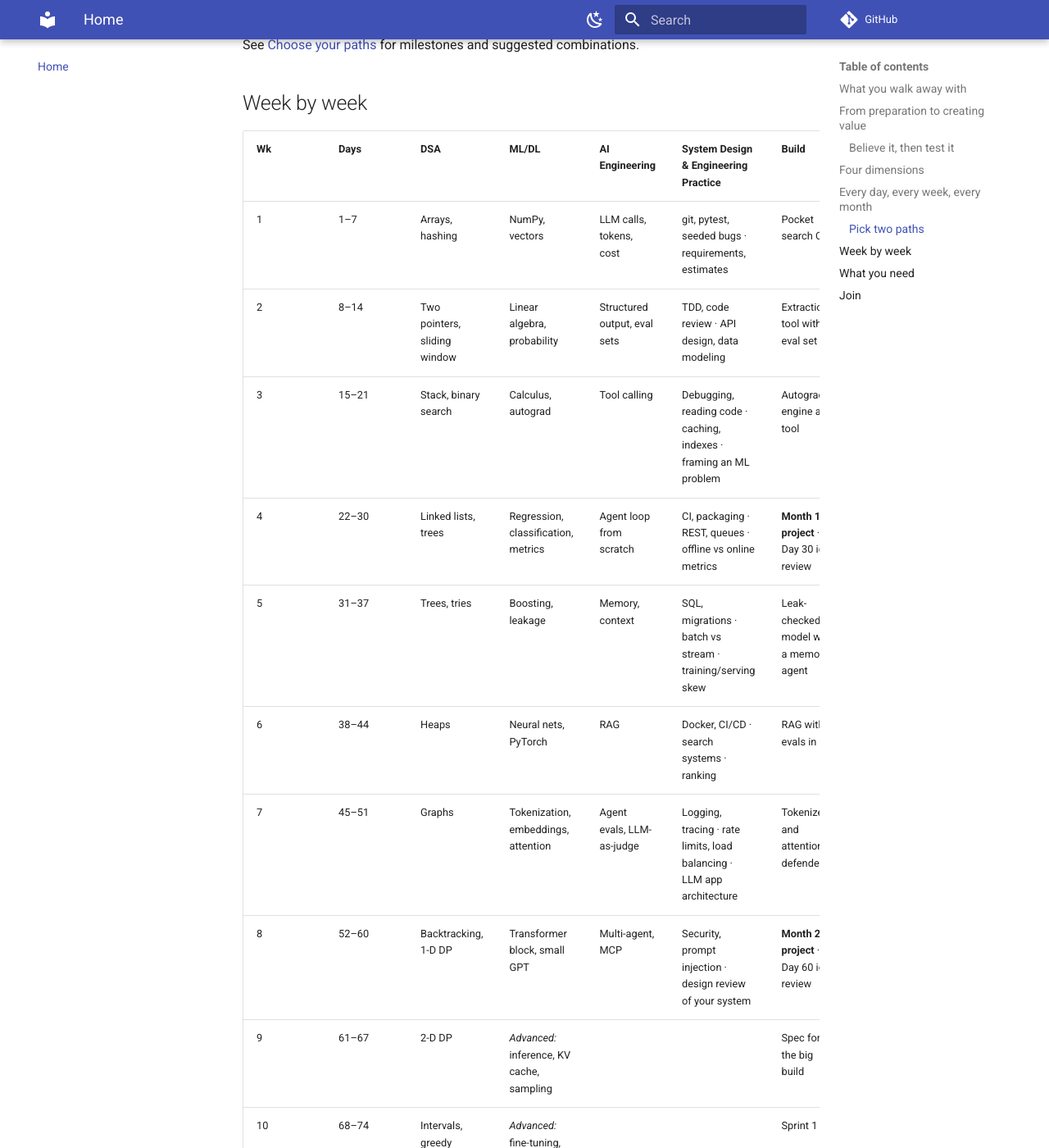
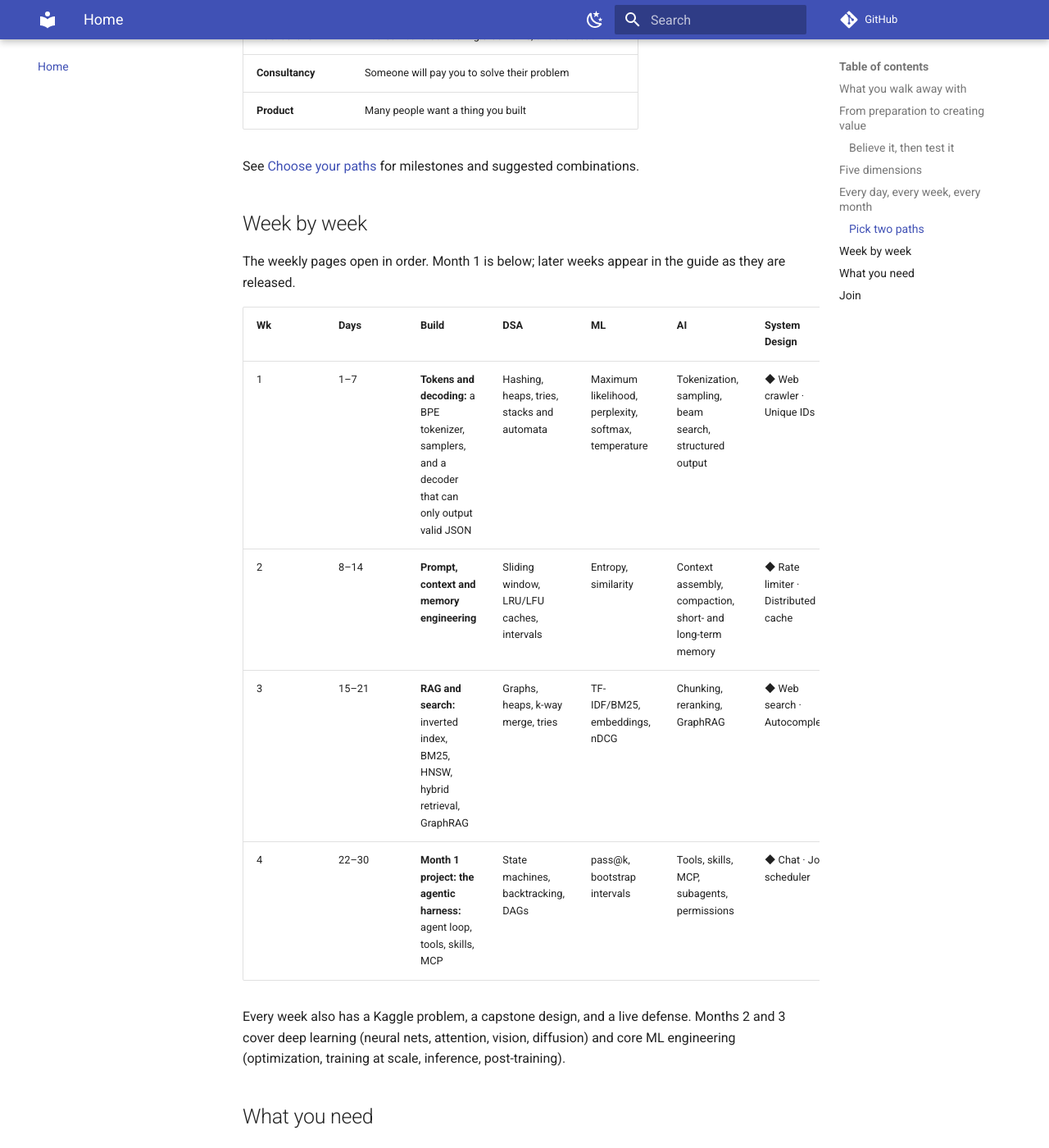
Before and after one commit to dpaul0501/ai-engineer-100, an MkDocs documentation site: the page built from docs/index.md, in a window 1280 px wide and 1400 px high, scrolled down 3124 px. Shown: the whole window at 82% size. Built offline with MkDocs 1.6.1 and Material for MkDocs 9.7.7, drawn with Linux system fonts in a browser that asks for light colours; comment, search, counter and statistics services are not loaded; some of the changed text lies outside the part shown.

Commit message:
Show Month 1 (v4) and five dimensions; link the deployed guide
- Five dimensions: DSA, ML, AI, System Design, Software Delivery
- Week by week and What you build show Weeks 1-4 only; later weeks are
  released in order in the guide
- Guide links point to the GitHub Pages site

Co-Authored-By: Claude Opus 5.5 <noreply@anthropic.com>

```diff
--- a/docs/index.md
+++ b/docs/index.md
@@ -6,7 +6,7 @@ The goal is not to finish a syllabus. The goal is to become someone who creates
 
 This is a **peer group**, not a class. Participants review each other's work and run mock interviews with each other. Moderators keep the standard, and technology leaders from industry give feedback on your ideas.
 
-[Start the guide](https://github.com/dpaul0501/ai-engineer-100-labs){ .md-button .md-button--primary } [Sign up](https://forms.gle/RSezwZ7xUM5WRHiE8){ .md-button } [Orientation slides](orientation.html){ .md-button } [What you build](what-you-build.md){ .md-button }
+[Start the guide](https://dpaul0501.github.io/ai-engineer-100-labs/){ .md-button .md-button--primary } [Sign up](https://forms.gle/RSezwZ7xUM5WRHiE8){ .md-button } [Orientation slides](orientation.html){ .md-button } [What you build](what-you-build.md){ .md-button }
 
 **Self-paced.** Start whenever you are ready. Day N is a step, not a date. Peers are matched by the stage they have reached, not by start date.
 
@@ -32,9 +32,9 @@ Proof, not a certificate.
 
 | Month | Days | Focus | Study / build | Month project |
 |---|---|---|---|---|
-| **1: Foundations** | 1–30 | All four dimensions, from first principles | ~80% / 20% | A tested AI tool for one real problem |
-| **2: Depth** | 31–60 | The same four dimensions, taken deeper | ~80% / 20% | A deployed system for your problem area: RAG, agent and model, with evals |
-| **3: Advanced + validation** | 61–100 | Advanced topics, and one big build aimed at your chosen path | **30% / 70%** | The Month 1 and 2 projects grown into something bigger: a merged feature, a paper or patent, hackathon wins, a paying client, or a product with users |
+| **1: AI Engineer** | 1–30 | Tokens and decoding, prompts, context and memory, RAG and search, agents | ~80% / 20% | An agentic harness built from your own parts |
+| **2: Deep learning** | 31–60 | Neural nets and autograd, attention and a GPT, vision and multimodal, generative models | ~80% / 20% | A generative model, released with a model card |
+| **3: Core ML engineering + validation** | 61–100 | Optimization, training at scale, inference, post-training, and one big build aimed at your chosen path | **30% / 70%** | The Month 1 and 2 projects grown into something bigger: a merged feature, a paper or patent, hackathon wins, a paying client, or a product with users |
 
 ### Believe it, then test it
 
@@ -49,25 +49,26 @@ Believe you can build something people want in 100 days. Then test that belief e
 
 Test the program the same way. Do Week 1 Day 1 today. If the depth ladder has not changed how you read code by Day 7, this program is not for you.
 
-## Four dimensions
+## Five dimensions
 
-Every day in Months 1 and 2 moves each dimension forward. In Month 3, study narrows to advanced topics and the build takes most of the day.
+Every week moves each dimension forward, inside one build. In Month 3, study narrows to advanced topics and the build takes most of the day.
 
 | Dimension | Daily dose | What it covers |
 |---|---|---|
-| **DSA** | 1–2 problems through the depth ladder (~45m) | 100 problems by pattern, from arrays to dynamic programming and graphs |
-| **ML/DL** | 1 concept, code read, and parameters (~60m) | NumPy and vectors through training and sampling a small GPT |
-| **AI Engineering** | 1 concept and experiment (~60m) | LLM calls, structured output, tools, agents, RAG, evals, MCP |
-| **System Design & Engineering Practice** | 1 practice and 1 design concept (~60m) | *Practice:* git, testing, code review, CI/CD, debugging, observability, security. *Design:* software and ML systems |
+| **DSA** | 1–2 problems through the depth ladder (~45m) | Every LeetCode pattern, each placed in the week whose build uses it |
+| **ML** | 1 concept, derived and checked numerically (~45m) | Statistics and core ML: probability, linear algebra, calculus, optimization, measurement |
+| **AI** | The week's build (~2h) | Tokens and decoding, prompts, context and memory, retrieval, agents, then the models themselves |
+| **System Design** | 2 design reps a week | The Google and Meta product, infrastructure, ML and LLM rounds, with numbers |
+| **Software Delivery** | Every build | Spec → contract → test → code, property tests, planted bugs, CI, release |
 
-DSA uses a curated list of 100 problems grouped by pattern, not LeetCode #1–100 in order.
+DSA problems are grouped by pattern and tied to the build, not LeetCode #1–100 in order.
 
 ## Every day, every week, every month
 
 | Rhythm | What you do |
 |---|---|
-| **Every day** | Move all four dimensions forward. Post one finding on LinkedIn as **Day N/100**. |
-| **Every week** | Build one working piece that uses all four dimensions, defend it live, run a peer mock interview, and publish a longer write-up. |
+| **Every day** | Move all five dimensions forward. Post one finding on LinkedIn as **Day N/100**. |
+| **Every week** | Build one working piece that uses all five dimensions, defend it live, run a peer mock interview, and publish a longer write-up. |
 | **Every month** | Hit the next milestone on each of your two paths, and present it to technology leaders at the idea review. |
 
 ### Pick two paths
@@ -86,34 +87,25 @@ See [Choose your paths](paths.md) for milestones and suggested combinations.
 
 ## Week by week
 
-| Wk | Days | DSA | ML/DL | AI Engineering | System Design & Engineering Practice | Build |
+The weekly pages open in order. Month 1 is below; later weeks appear in the guide as they are released.
+
+| Wk | Days | Build | DSA | ML | AI | System Design |
 |---|---|---|---|---|---|---|
-| 1 | 1–7 | Arrays, hashing | NumPy, vectors | LLM calls, tokens, cost | git, pytest, seeded bugs · requirements, estimates | Pocket search CLI |
-| 2 | 8–14 | Two pointers, sliding window | Linear algebra, probability | Structured output, eval sets | TDD, code review · API design, data modeling | Extraction tool with an eval set |
-| 3 | 15–21 | Stack, binary search | Calculus, autograd | Tool calling | Debugging, reading code · caching, indexes · framing an ML problem | Autograd engine as a tool |
-| 4 | 22–30 | Linked lists, trees | Regression, classification, metrics | Agent loop from scratch | CI, packaging · REST, queues · offline vs online metrics | **Month 1 project** · Day 30 idea review |
-| 5 | 31–37 | Trees, tries | Boosting, leakage | Memory, context | SQL, migrations · batch vs stream · training/serving skew | Leak-checked model with a memory agent |
-| 6 | 38–44 | Heaps | Neural nets, PyTorch | RAG | Docker, CI/CD · search systems · ranking | RAG with evals in CI |
-| 7 | 45–51 | Graphs | Tokenization, embeddings, attention | Agent evals, LLM-as-judge | Logging, tracing · rate limits, load balancing · LLM app architecture | Tokenizer and attention, defended |
-| 8 | 52–60 | Backtracking, 1-D DP | Transformer block, small GPT | Multi-agent, MCP | Security, prompt injection · design review of your system | **Month 2 project** · Day 60 idea review |
-| 9 | 61–67 | 2-D DP | *Advanced:* inference, KV cache, sampling | | | Spec for the big build |
-| 10 | 68–74 | Intervals, greedy | *Advanced:* fine-tuning, LoRA, coding agents | | | Sprint 1 |
-| 11 | 75–81 | Advanced graphs | *Advanced:* experiment design | | | Sprint 2 and first outside validation |
-| 12 | 82–88 | Bits, math | *Advanced:* ML systems at scale | | | Sprint 3 |
-| 13 | 89–95 | Mock interviews | *Advanced:* research reading and writing | | | Day 90 idea review |
-| 14 | 96–100 | Mock interviews | *Advanced:* launch checklist | | | **Demo day** |
+| 1 | 1–7 | **Tokens and decoding:** a BPE tokenizer, samplers, and a decoder that can only output valid JSON | Hashing, heaps, tries, stacks and automata | Maximum likelihood, perplexity, softmax, temperature | Tokenization, sampling, beam search, structured output | ◆ Web crawler · Unique IDs |
+| 2 | 8–14 | **Prompt, context and memory engineering** | Sliding window, LRU/LFU caches, intervals | Entropy, similarity | Context assembly, compaction, short- and long-term memory | ◆ Rate limiter · Distributed cache |
+| 3 | 15–21 | **RAG and search:** inverted index, BM25, HNSW, hybrid retrieval, GraphRAG | Graphs, heaps, k-way merge, tries | TF-IDF/BM25, embeddings, nDCG | Chunking, reranking, GraphRAG | ◆ Web search · Autocomplete |
+| 4 | 22–30 | **Month 1 project: the agentic harness:** agent loop, tools, skills, MCP | State machines, backtracking, DAGs | pass@k, bootstrap intervals | Tools, skills, MCP, subagents, permissions | ◆ Chat · Job scheduler |
 
-In Month 3, the advanced topic replaces the four-dimension study, and the build takes about 70% of each day.
+Every week also has a Kaggle problem, a capstone design, and a live defense. Months 2 and 3 cover deep learning (neural nets, attention, vision, diffusion) and core ML engineering (optimization, training at scale, inference, post-training).
 
 ## What you need
 
 - A laptop that runs Python 3.11 or newer
 - A GitHub account and a LinkedIn profile
 - About 5 hours a day, including the build
-- An API key for one LLM provider (from Week 1)
 
 ## Join
 
-The [guide](https://github.com/dpaul0501/ai-engineer-100-labs) is free and open to anyone: one page per week, with the tasks, labs, and starter code. Start whenever you are ready.
+The [guide](https://dpaul0501.github.io/ai-engineer-100-labs/) is free and open to anyone: one page per week, with the tasks, labs, and starter code. Start whenever you are ready.
 
 To join the peer group (mock interviews, defenses, idea reviews, and demo day), [sign up here](https://forms.gle/RSezwZ7xUM5WRHiE8).
--- a/mkdocs.yml
+++ b/mkdocs.yml
@@ -1,5 +1,5 @@
 site_name: "100 Days: Zero to One AI Engineer"
-site_description: A self-paced 100-day program across DSA, ML/DL, AI Engineering, and System Design & Engineering Practice. Learn in depth, build in public, create value.
+site_description: A self-paced 100-day program across DSA, ML, AI, System Design, and Software Delivery. Learn in depth, build in public, create value.
 site_url: https://dpaul0501.github.io/ai-engineer-100/
 repo_url: https://github.com/dpaul0501/ai-engineer-100
 docs_dir: docs
@@ -10,7 +10,7 @@ nav:
   - Choose your paths: paths.md
   - What you build: what-you-build.md
   - Resources: resources.md
-  - Guide: https://github.com/dpaul0501/ai-engineer-100-labs
+  - Guide: https://dpaul0501.github.io/ai-engineer-100-labs/
   - Sign up: https://forms.gle/RSezwZ7xUM5WRHiE8
 
 theme:
```
Also changed, not shown: docs/how-it-works.md (+3 -3 lines), docs/paths.md (+5 -5 lines), docs/resources.md (+4 -4 lines), docs/what-you-build.md (+7 -25 lines).
